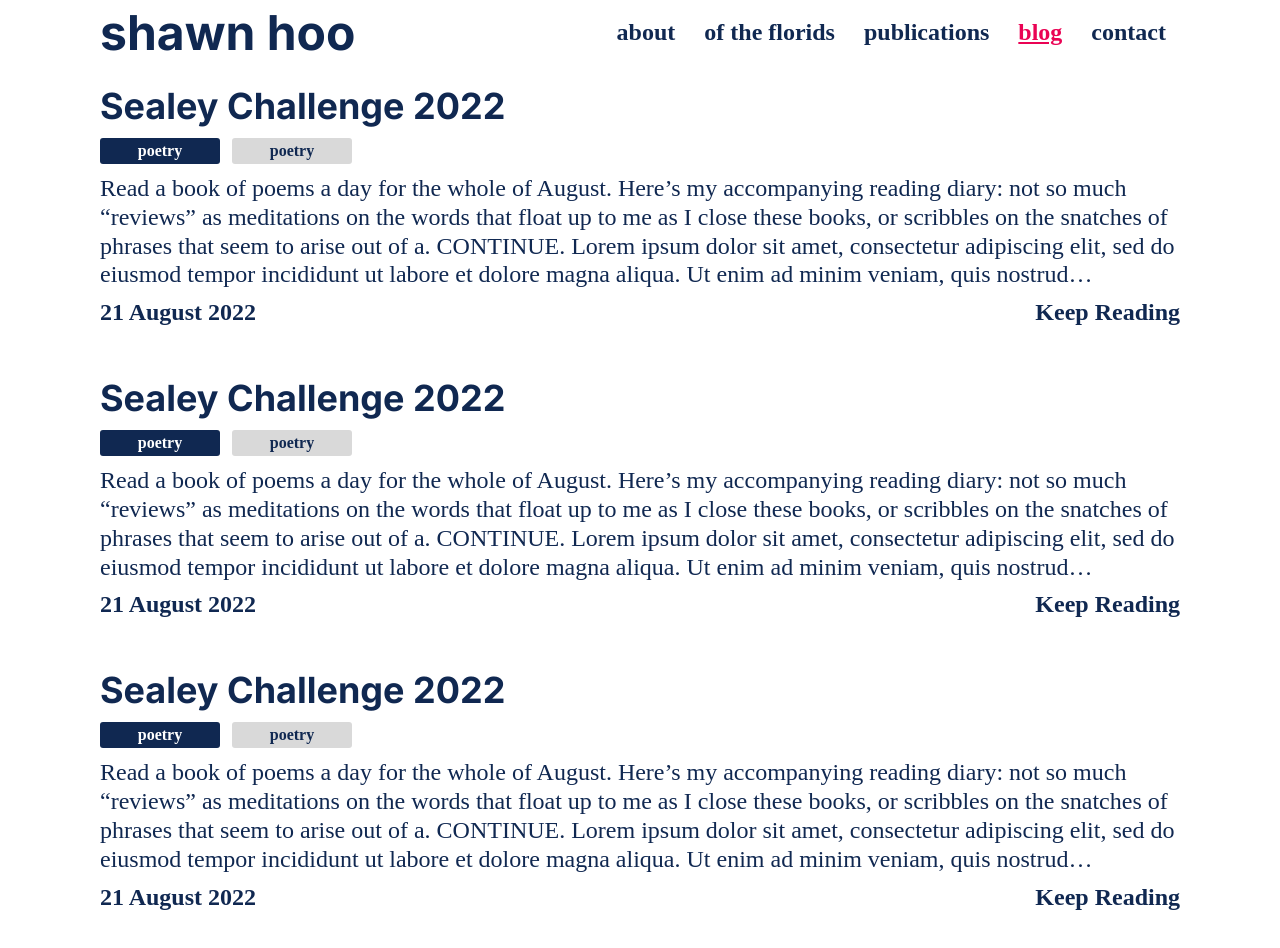
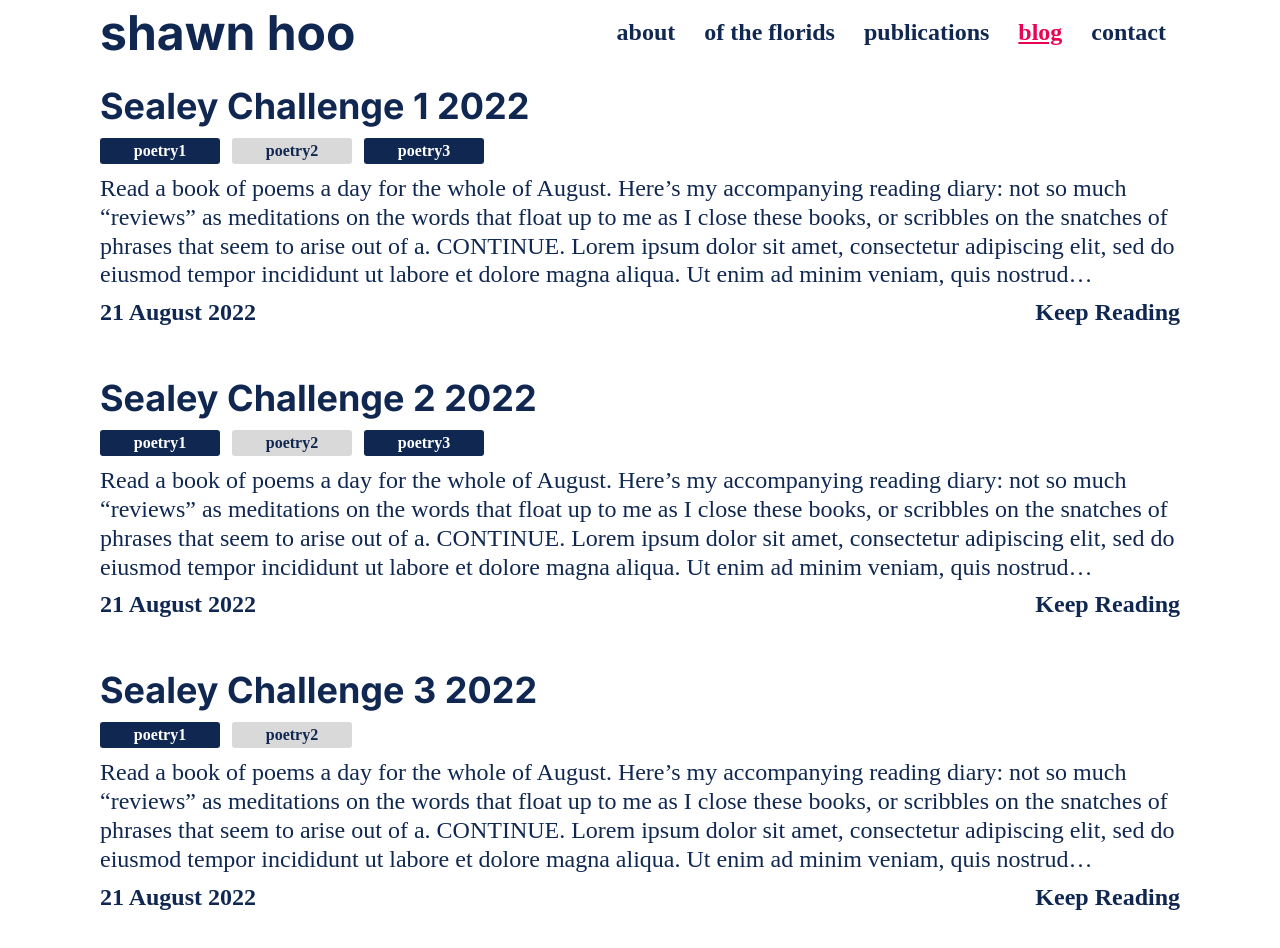
Before and after one commit to Darren-Loh/shawn-hoo-portfolio-web, a React (Create React App) app: page /blog in a window 1280 px wide. Shown: the top 948 px of the page. Built offline with nearby package versions, Linux system fonts and the light colour scheme.

Commit message:
blog page now references from json file

```diff
--- a/src/Components/blog/BlogPage.js
+++ b/src/Components/blog/BlogPage.js
@@ -5,12 +5,13 @@ import blogRecords from './blogRecords.json'
 
 // this is the main page for blog
 function BlogPage() {
-    console.log(blogRecords);
+
+  let blogPosts = blogRecords && blogRecords.map(post => <BlogPost instanceID = {post.id} recordHeader = {post.header} bodyPara = {post.bodyPara} recordDate = {post.date} recordTags = {post.tags} />)
+
+
   return (
     <div className='blogPageOuter'>
-      <BlogPost instanceID = {0}/>
-      <BlogPost instanceID = {1}/>
-      <BlogPost instanceID = {2}/>
+      {blogPosts}
     </div>
   )
 }
--- a/src/Components/blog/BlogPost.js
+++ b/src/Components/blog/BlogPost.js
@@ -2,7 +2,7 @@ import React, { useState, useEffect } from 'react'
 import BlogTags from './BlogTags'
 
 //this defines a singular blog post that will be used on blogpage
-function BlogPost({instanceID}) {
+function BlogPost({instanceID, recordHeader, bodyPara, recordDate, recordTags}) {
 
   // state to check if keep reading has been clicked
   const [isKeepReading, setIsKeepReading] = useState(false);
@@ -56,13 +56,13 @@ function BlogPost({instanceID}) {
 
   return (
     <div className='blogPostContainer'>
-      <h2 className='blogPostHeader'>Sealey Challenge 2022</h2>
-      <BlogTags/>
-      <p className={isKeepReading? 'blogPostParaKeepReading':'blogPostPara'}>Read a book of poems a day for the whole of August. Here’s my accompanying reading diary: not so much “reviews” as meditations on the words that float up to me as I close these books, or scribbles on the snatches of phrases that seem to arise out of a. CONTINUE.
-      Lorem ipsum dolor sit amet, consectetur adipiscing elit, sed do eiusmod tempor incididunt ut labore et dolore magna aliqua. Ut enim ad minim veniam, quis nostrud exercitation ullamco laboris nisi ut aliquip ex ea commodo consequat.
+      <h2 className='blogPostHeader'>{recordHeader}</h2>
+      <BlogTags instanceID = {instanceID} recordTags = {recordTags}/>
+      <p className={isKeepReading? 'blogPostParaKeepReading':'blogPostPara'}>
+        {bodyPara}
        </p>
       <div className='blogPostBtmDiv'>
-        <p className='blogPostDate'>21 August 2022</p>
+        <p className='blogPostDate'>{recordDate}</p>
         {/* {this.checkVisability()} */}
         {isOverflow?<p className='blogPostKeepReading' onClick={toggleKeepReading}>Keep Reading</p>:''}
         {/* <div className='blogPostKeepReading' onClick={toggleKeepReading}>Keep Reading</div> */}
--- a/src/Components/blog/BlogTags.js
+++ b/src/Components/blog/BlogTags.js
@@ -1,12 +1,38 @@
-import React from 'react'
-
+import React, { useState, useEffect } from 'react'
 //component for blogtags to be used in a singular blogpost
 
-function BlogTags() {
+function BlogTags({instanceID, recordTags}) {
+  //cheating here abit by using key = tag, which throws error if tags are ever the same
+  let renderContainer = recordTags.map(tag => <div className={'blogTag'} key = {tag}>{tag}</div>)
+
+  useEffect(() => {
+    // code to run after render goes here
+    let tagContainer = document.querySelectorAll(".blogTagContainer");
+    // console.log(tagContainer[instanceID].childNodes[0].classList.add("mysetle"));
+    for(let i = 0 ; i < tagContainer[instanceID].childNodes.length; i ++){
+      if (i%2===0){
+        //if even
+        tagContainer[instanceID].childNodes[i].classList.add("darkTag");
+      }
+      else{
+        //if odd
+        tagContainer[instanceID].childNodes[i].classList.add("lightTag");
+      }
+    }
+  });
+
+
+
+
   return (
+    // <div className='blogTagContainer'>
+    //   <p className='blogTag darkTag'>poetry</p>
+    //   <p className='blogTag lightTag'>poetry</p>
+    // </div>
+
+
     <div className='blogTagContainer'>
-      <p className='blogTag darkTag'>poetry</p>
-      <p className='blogTag lightTag'>poetry</p>
+      {renderContainer}
     </div>
   )
 }
--- a/src/Components/blog/blogRecords.json
+++ b/src/Components/blog/blogRecords.json
@@ -1,8 +1,23 @@
 [
     {
-        "header":"TEST",
-        "tags":"TEST",
-        "bodyPara":"TEST",
-        "date":"TEST"
+        "id": 0,
+        "header":"Sealey Challenge 1 2022",
+        "tags":["poetry1","poetry2", "poetry3"],
+        "bodyPara":"Read a book of poems a day for the whole of August. Here’s my accompanying reading diary: not so much “reviews” as meditations on the words that float up to me as I close these books, or scribbles on the snatches of phrases that seem to arise out of a. CONTINUE. Lorem ipsum dolor sit amet, consectetur adipiscing elit, sed do eiusmod tempor incididunt ut labore et dolore magna aliqua. Ut enim ad minim veniam, quis nostrud exercitation ullamco laboris nisi ut aliquip ex ea commodo consequat.",
+        "date":"21 August 2022"
+    },
+    {
+        "id": 1,
+        "header":"Sealey Challenge 2 2022",
+        "tags":["poetry1","poetry2", "poetry3"],
+        "bodyPara":"Read a book of poems a day for the whole of August. Here’s my accompanying reading diary: not so much “reviews” as meditations on the words that float up to me as I close these books, or scribbles on the snatches of phrases that seem to arise out of a. CONTINUE. Lorem ipsum dolor sit amet, consectetur adipiscing elit, sed do eiusmod tempor incididunt ut labore et dolore magna aliqua. Ut enim ad minim veniam, quis nostrud exercitation ullamco laboris nisi ut aliquip ex ea commodo consequat.",
+        "date":"21 August 2022"
+    },
+    {
+        "id": 2,
+        "header":"Sealey Challenge 3 2022",
+        "tags":["poetry1","poetry2"],
+        "bodyPara":"Read a book of poems a day for the whole of August. Here’s my accompanying reading diary: not so much “reviews” as meditations on the words that float up to me as I close these books, or scribbles on the snatches of phrases that seem to arise out of a. CONTINUE. Lorem ipsum dolor sit amet, consectetur adipiscing elit, sed do eiusmod tempor incididunt ut labore et dolore magna aliqua. Ut enim ad minim veniam, quis nostrud exercitation ullamco laboris nisi ut aliquip ex ea commodo consequat.",
+        "date":"21 August 2022"
     }
 ]
```
